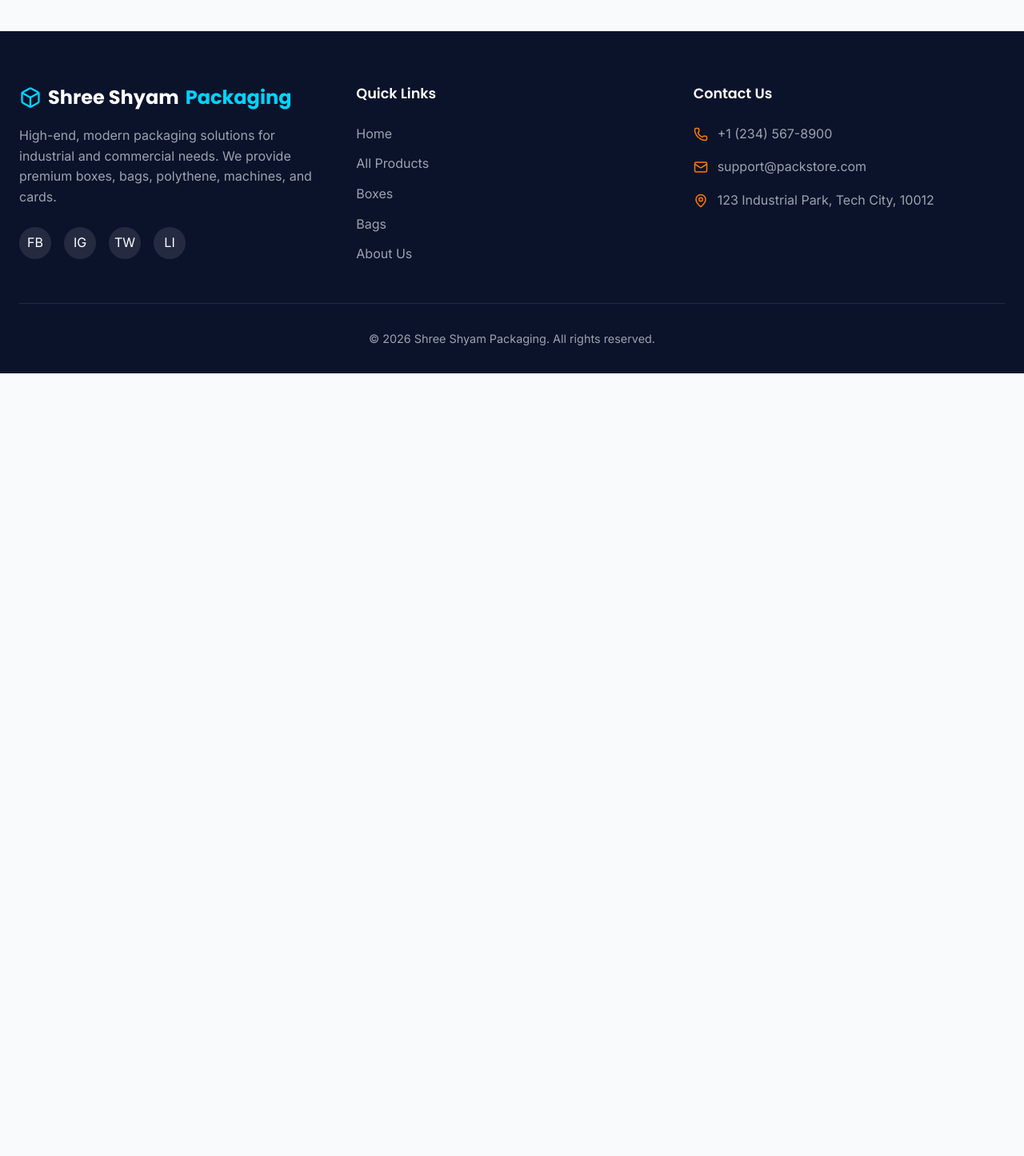
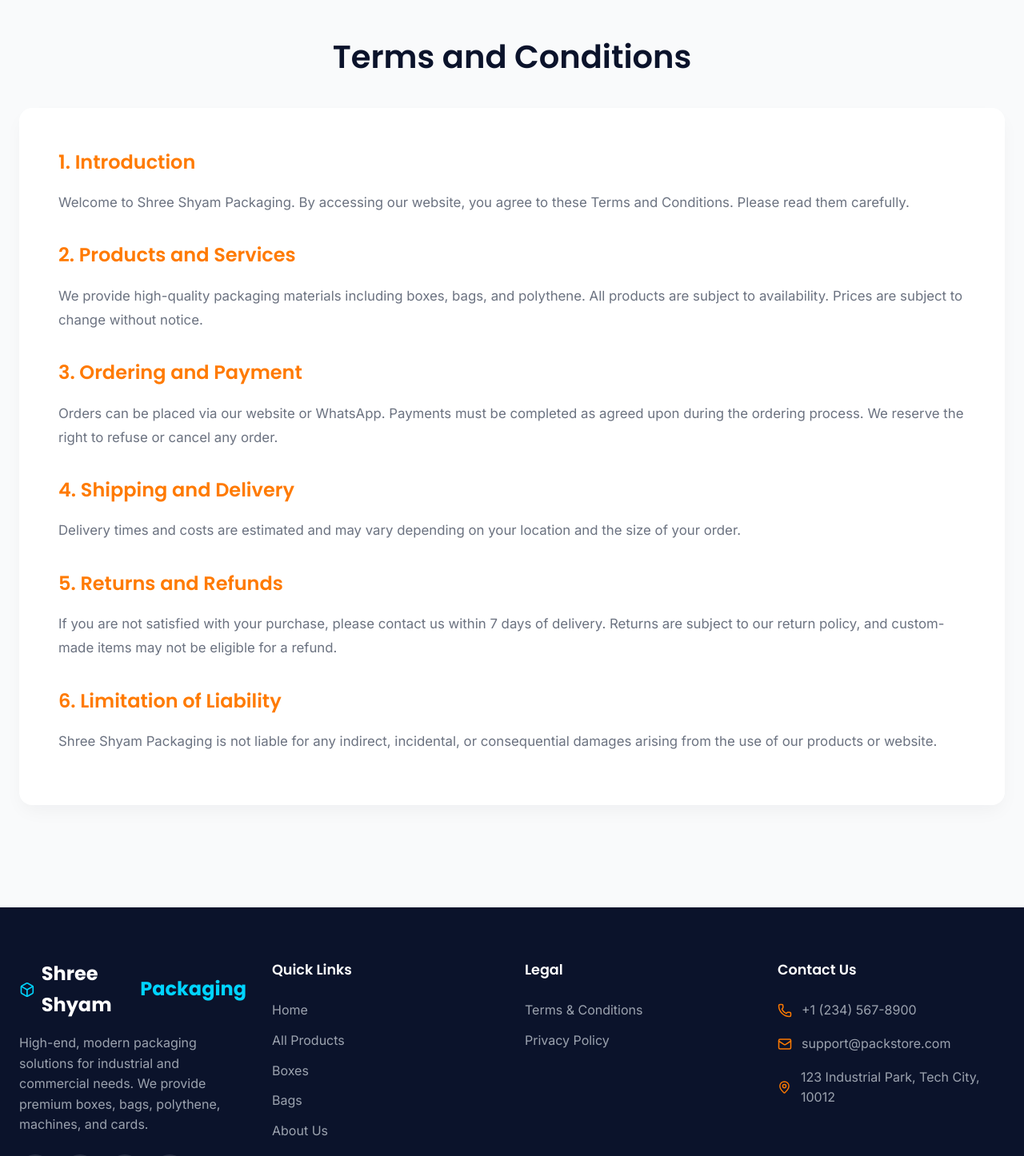
Before and after one commit to karanudani3011/Shree-shyam-Packaging, a React (Vite) app: page /terms in a window 1280 px wide. Shown: the part 140-1586 px from the top of the page at 80% size. Before the commit the page ends 800 px from the top, so only its background shows below. Built offline with nearby package versions, Linux system fonts and the light colour scheme.

Commit message:
Add Terms and Conditions and Privacy Policy pages

```diff
--- a/src/App.jsx
+++ b/src/App.jsx
@@ -8,6 +8,8 @@ import Home from './pages/Home';
 import ProductListing from './pages/ProductListing';
 import ProductDetails from './pages/ProductDetails';
 import Login from './pages/Login';
+import Terms from './pages/Terms';
+import Privacy from './pages/Privacy';
 import CartSidebar from './components/CartSidebar';
 
 function App() {
@@ -24,6 +26,8 @@ function App() {
                 <Route path="/products" element={<ProductListing />} />
                 <Route path="/product/:id" element={<ProductDetails />} />
                 <Route path="/login" element={<Login />} />
+                <Route path="/terms" element={<Terms />} />
+                <Route path="/privacy" element={<Privacy />} />
               </Routes>
             </main>
             <Footer />
--- a/src/components/Footer.jsx
+++ b/src/components/Footer.jsx
@@ -36,6 +36,14 @@ const Footer = () => {
           </div>
 
           <div className="footer-section">
+            <h3 className="footer-heading">Legal</h3>
+            <ul className="footer-links">
+              <li><Link to="/terms" className="footer-link">Terms & Conditions</Link></li>
+              <li><Link to="/privacy" className="footer-link">Privacy Policy</Link></li>
+            </ul>
+          </div>
+
+          <div className="footer-section">
             <h3 className="footer-heading">Contact Us</h3>
             <div className="contact-info">
               <div className="contact-item">
--- /dev/null
+++ b/src/pages/Legal.css
@@ -0,0 +1,45 @@
+.legal-page {
+  padding: 4rem 0;
+  min-height: calc(100vh - 200px);
+}
+
+.legal-title {
+  font-size: 2.5rem;
+  color: var(--primary-deep-navy);
+  margin-bottom: 2rem;
+  text-align: center;
+}
+
+.legal-content {
+  padding: 3rem;
+  border-radius: 16px;
+  background: var(--bg-card-surface);
+  box-shadow: var(--soft-shadow);
+}
+
+.legal-content h2 {
+  font-size: 1.5rem;
+  color: var(--accent-warm-orange);
+  margin-top: 2rem;
+  margin-bottom: 1rem;
+}
+
+.legal-content h2:first-child {
+  margin-top: 0;
+}
+
+.legal-content p {
+  color: var(--text-muted);
+  line-height: 1.8;
+  margin-bottom: 1rem;
+  font-size: 1.05rem;
+}
+
+@media (max-width: 768px) {
+  .legal-content {
+    padding: 1.5rem;
+  }
+  .legal-title {
+    font-size: 2rem;
+  }
+}
--- /dev/null
+++ b/src/pages/Privacy.jsx
@@ -0,0 +1,37 @@
+import React, { useEffect } from 'react';
+import './Legal.css';
+
+const Privacy = () => {
+  useEffect(() => {
+    window.scrollTo(0, 0);
+  }, []);
+
+  return (
+    <div className="legal-page">
+      <div className="container">
+        <h1 className="legal-title">Privacy Policy</h1>
+        <div className="legal-content glass">
+          <h2>1. Information We Collect</h2>
+          <p>We may collect personal information such as your name, email address, phone number, and shipping address when you register or place an order.</p>
+
+          <h2>2. How We Use Your Information</h2>
+          <p>Your information is used to process orders, communicate with you, and improve our services. We do not sell your personal data to third parties.</p>
+
+          <h2>3. Data Security</h2>
+          <p>We implement a variety of security measures to maintain the safety of your personal information when you place an order or access your account.</p>
+
+          <h2>4. Cookies</h2>
+          <p>Our website uses "cookies" to enhance your experience, gather general visitor information, and track visits to our website.</p>
+
+          <h2>5. Third-Party Disclosures</h2>
+          <p>We do not sell, trade, or otherwise transfer your personally identifiable information to outside parties, except trusted partners who assist us in operating our website or servicing you, so long as those parties agree to keep this information confidential.</p>
+
+          <h2>6. Changes to Our Privacy Policy</h2>
+          <p>We reserve the right to update this privacy policy at any time. Any changes will be posted on this page.</p>
+        </div>
+      </div>
+    </div>
+  );
+};
+
+export default Privacy;
--- /dev/null
+++ b/src/pages/Terms.jsx
@@ -0,0 +1,37 @@
+import React, { useEffect } from 'react';
+import './Legal.css';
+
+const Terms = () => {
+  useEffect(() => {
+    window.scrollTo(0, 0);
+  }, []);
+
+  return (
+    <div className="legal-page">
+      <div className="container">
+        <h1 className="legal-title">Terms and Conditions</h1>
+        <div className="legal-content glass">
+          <h2>1. Introduction</h2>
+          <p>Welcome to Shree Shyam Packaging. By accessing our website, you agree to these Terms and Conditions. Please read them carefully.</p>
+
+          <h2>2. Products and Services</h2>
+          <p>We provide high-quality packaging materials including boxes, bags, and polythene. All products are subject to availability. Prices are subject to change without notice.</p>
+
+          <h2>3. Ordering and Payment</h2>
+          <p>Orders can be placed via our website or WhatsApp. Payments must be completed as agreed upon during the ordering process. We reserve the right to refuse or cancel any order.</p>
+
+          <h2>4. Shipping and Delivery</h2>
+          <p>Delivery times and costs are estimated and may vary depending on your location and the size of your order.</p>
+
+          <h2>5. Returns and Refunds</h2>
+          <p>If you are not satisfied with your purchase, please contact us within 7 days of delivery. Returns are subject to our return policy, and custom-made items may not be eligible for a refund.</p>
+
+          <h2>6. Limitation of Liability</h2>
+          <p>Shree Shyam Packaging is not liable for any indirect, incidental, or consequential damages arising from the use of our products or website.</p>
+        </div>
+      </div>
+    </div>
+  );
+};
+
+export default Terms;
```
